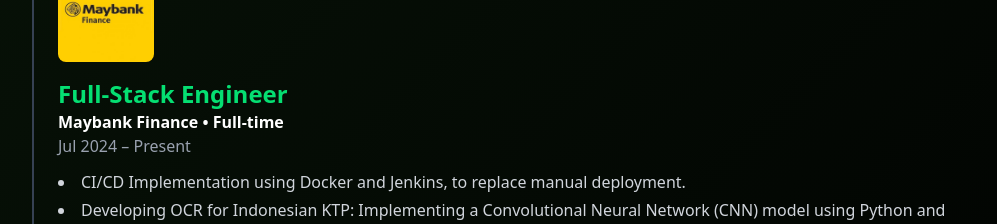
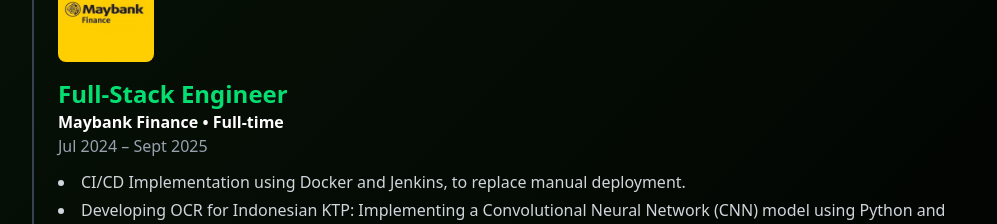
Before and after one commit to FilbertSevilen1/Portfolio, a Next.js app: page / in a window 1280 px wide. Shown: the part 897-1121 px from the top of the page, without its empty margins (120-1117 px from the left). Built offline with nearby package versions, Linux system fonts and the light colour scheme.

Commit message:
Update Experience

```diff
--- a/src/components/Experience.tsx
+++ b/src/components/Experience.tsx
@@ -7,7 +7,7 @@
     company: "Maybank Finance",
     role: "Full-Stack Engineer",
     type: "Full-time",
-    period: "Jul 2024 – Present",
+    period: "Jul 2024 – Sept 2025",
     logo: "/images/logo/mayfin.webp",
     href: "https://www.maybankfinance.co.id",
     details: [
```
